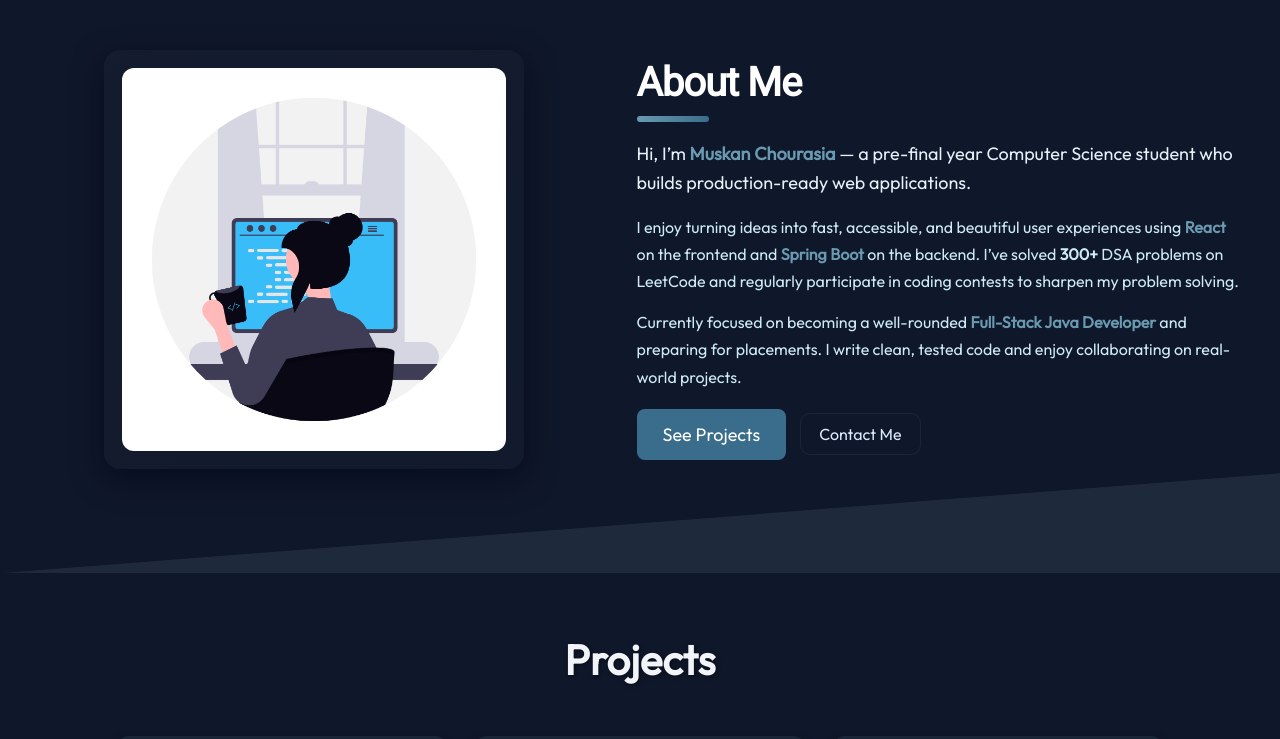
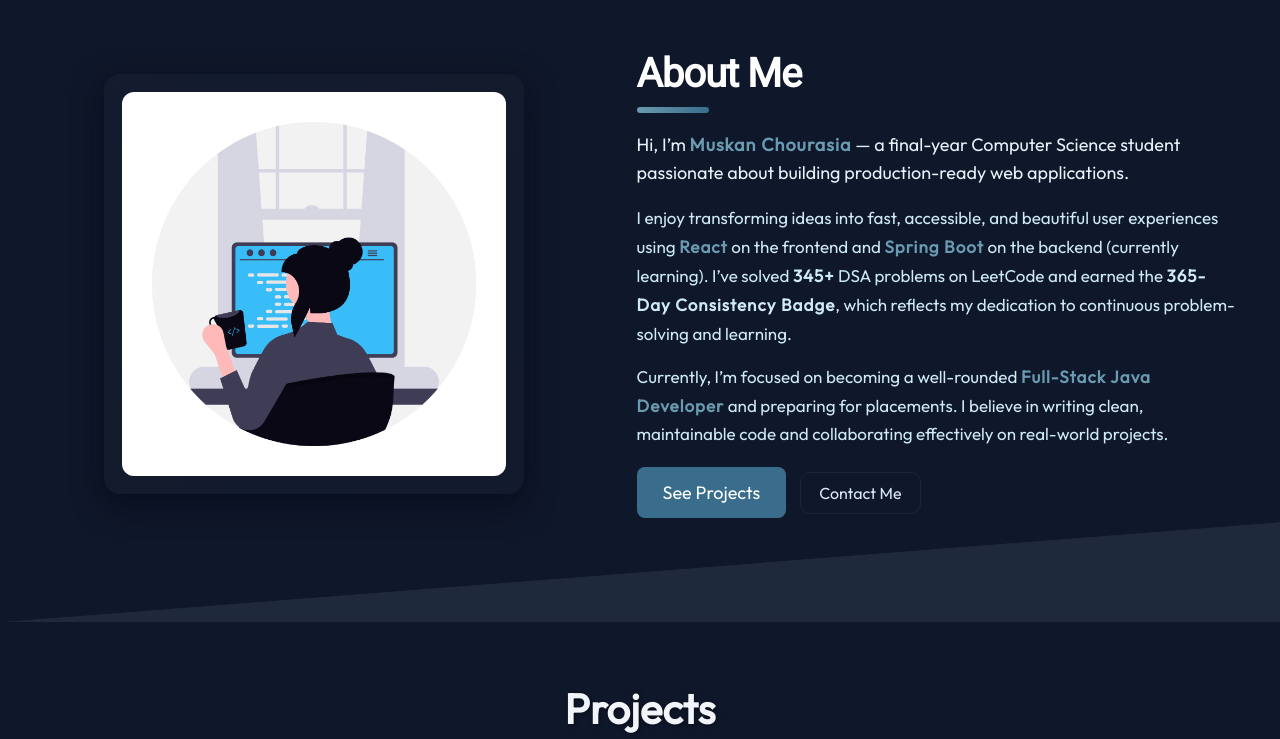
Before and after one commit to Muskan8308/Portfolio, a React (Vite) app: page / in a window 1280 px wide. Shown: the part 660-1399 px from the top of the page. Built offline with nearby package versions, Linux system fonts and the light colour scheme.

Commit message:
about section done

```diff
--- a/src/components/AboutSection/About.jsx
+++ b/src/components/AboutSection/About.jsx
@@ -24,24 +24,25 @@ export const About = () => {
           <h2 className={styles.title}>About Me</h2>
           <p className={styles.lead}>
             Hi, I’m <span className={styles.accent}>Muskan Chourasia</span> — a
-            pre-final year Computer Science student who builds production-ready
-            web applications.
+            final-year Computer Science student passionate about building
+            production-ready web applications.
           </p>
 
           <p className={styles.body}>
-            I enjoy turning ideas into fast, accessible, and beautiful user
+            I enjoy transforming ideas into fast, accessible, and beautiful user
             experiences using <span className={styles.accent}>React</span> on
             the frontend and <span className={styles.accent}>Spring Boot</span>{" "}
-            on the backend. I’ve solved <strong>300+</strong> DSA problems on
-            LeetCode and regularly participate in coding contests to sharpen my
-            problem solving.
+            on the backend (currently learning). I’ve solved{" "}
+            <strong>345+</strong> DSA problems on LeetCode and earned the{" "}
+            <strong>365-Day Consistency Badge</strong>, which reflects my
+            dedication to continuous problem-solving and learning.
           </p>
 
           <p className={styles.body}>
-            Currently focused on becoming a well-rounded{" "}
+            Currently, I’m focused on becoming a well-rounded{" "}
             <span className={styles.accent}>Full-Stack Java Developer</span> and
-            preparing for placements. I write clean, tested code and enjoy
-            collaborating on real-world projects.
+            preparing for placements. I believe in writing clean, maintainable
+            code and collaborating effectively on real-world projects.
           </p>
 
           <div className={styles.ctaRow}>
--- a/src/components/AboutSection/About.module.css
+++ b/src/components/AboutSection/About.module.css
@@ -114,16 +114,24 @@
 }
 
 .body {
-    font-size: 16px;
+    font-size: 17px;
     color: #cfeaf7;
     margin-bottom: 14px;
     line-height: 1.7;
 }
 
+strong {
+    color: #cfeaf7;
+    font-weight: 600;
+    letter-spacing: 1px;
+}
+
+
 /* ACCENT / HIGHLIGHT */
 .accent {
     color: var(--primary-color);
     font-weight: 700;
+    letter-spacing: 1px;
 }
 
 /* CALL TO ACTIONS */
--- a/src/components/FooterSection/Footer.jsx
+++ b/src/components/FooterSection/Footer.jsx
@@ -1,9 +1,18 @@
 import React from 'react'
+import styles from "./Footer.module.css";
 
 const Footer = () => {
   return (
-    <div>Footer</div>
-  )
+    <>
+      <div className={styles.divider}></div>
+
+      <div className={styles.footer}>
+        <p className={styles.footerText}>
+          © 2025 Muskan Chourasia. All rights reserved.
+        </p>
+      </div>
+    </>
+  );
 }
 
 export default Footer
--- a/src/components/FooterSection/Footer.module.css
+++ b/src/components/FooterSection/Footer.module.css
@@ -0,0 +1,51 @@
+
+.divider {
+    top: -0px;
+    left: 0;
+    width: 100%;
+    height: 100px;
+    overflow: hidden;
+    clip-path: polygon(0 100%, 100% 0, 100% 100%, 0% 100%);
+    position: relative;
+    background: var(--section-bg);
+}
+
+.divider::before {
+    content: "";
+    position: absolute;
+    top: 0;
+    left: 0;
+    width: 100%;
+    height: 100%;
+    background: var(--section-bg);
+    clip-path: polygon(0 100%, 100% 0%, 100% 100%, 0 100%);
+}
+
+.footer {
+    padding: 2.5rem 1rem;
+    text-align: center;
+    backdrop-filter: blur(12px);
+    background: var(--background-color);
+    border-top: 1px solid rgba(255, 255, 255, 0.15);
+    box-shadow: var(--shadow);
+}
+
+.footerText {
+    color: var(--primary-color);
+    font-size: 18px;
+    font-weight: 600;
+    letter-spacing: 1px;
+    transition: color 0.3s ease, transform 0.2s ease;
+}
+
+.footerText:hover {
+    color: var(--secondary-color);
+    transform: scale(1.05);
+}
+
+@media (max-width: 830px) {
+    .footerText {
+        font-size: 15px;
+        letter-spacing: 0.5px;
+    }
+}
```
